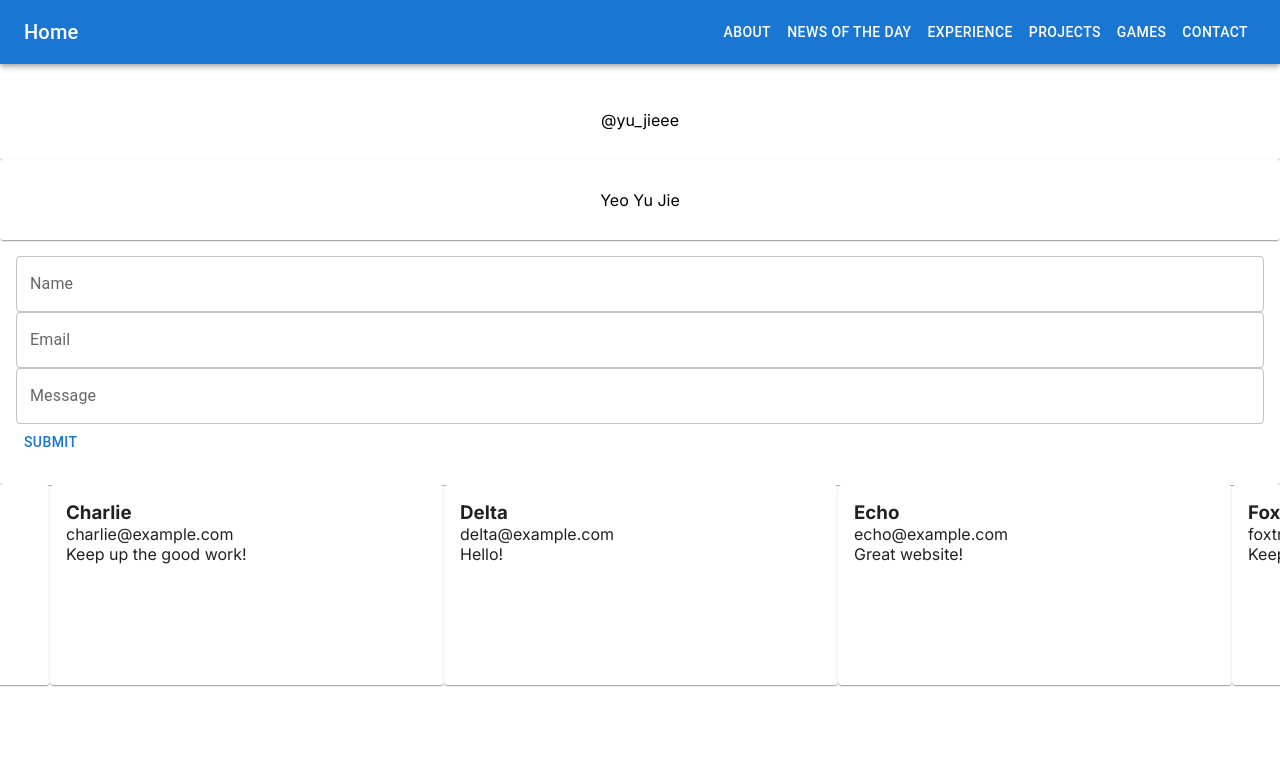
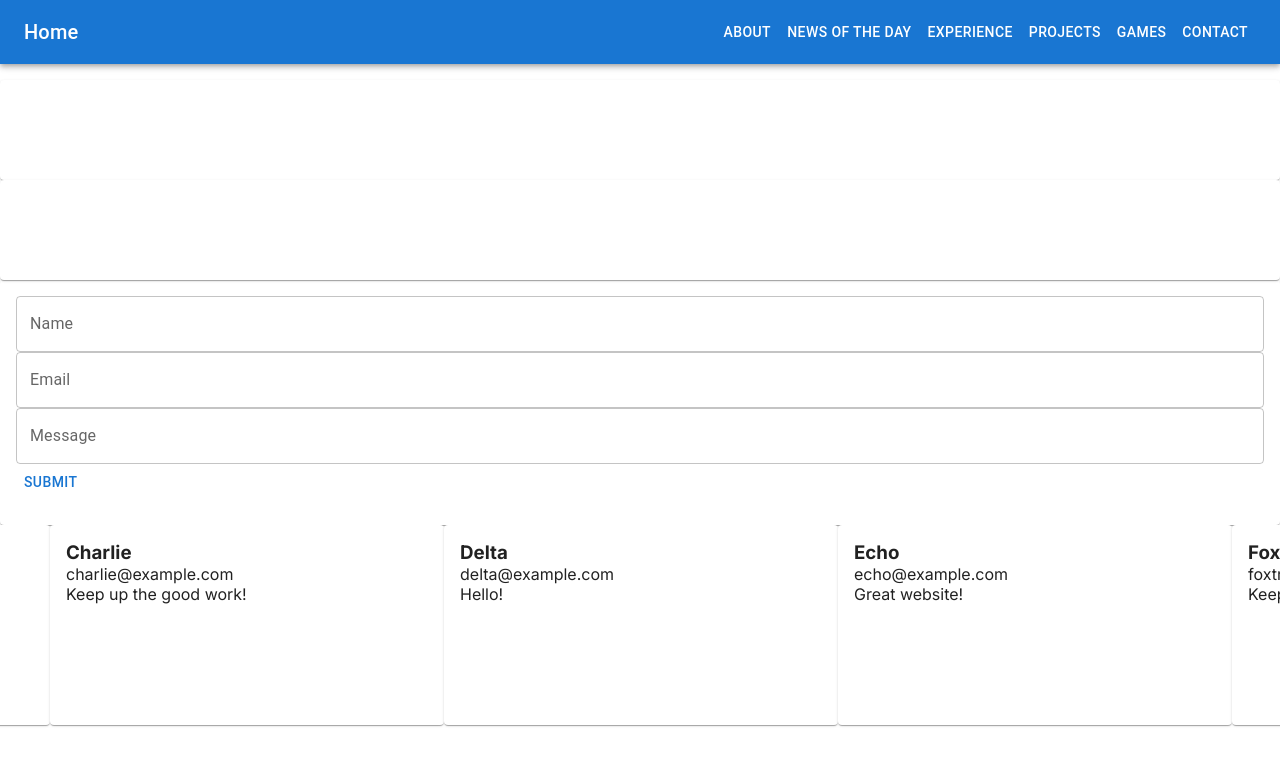
Before and after one commit to yeoyujie/developer-portfolio, a Next.js app: page /contact in a window 1280 px wide. Shown: the top 766 px of the page. Built offline with nearby package versions, Linux system fonts and the light colour scheme.

Commit message:
Added fade effect when hover over social media handle

```diff
--- a/src/components/SocialCard/component.css
+++ b/src/components/SocialCard/component.css
@@ -1,31 +1,26 @@
 .social-card {
   position: relative;
+  height: 100px;
+}
+
+.icon-button,
+.handle {
+  position: absolute;
+  top: 50%;
+  transform: translateY(-50%);
+  opacity: 0;
+  transition: opacity 0.3s;
+}
+
+.icon-button {
+  left: calc(50% - 20px);
 }
 
 .handle {
-  position: absolute;
-  top: 0;
-  left: 0;
-  right: 0;
-  bottom: 0;
-  display: flex;
-  align-items: center;
-  justify-content: center;
-  background-color: #fff;
-  color: #000;
-  transition: transform 0.3s ease-in-out;
+  left: calc(50% + 20px);
 }
 
+.social-card:hover .icon-button,
 .social-card:hover .handle {
-  transform: translateY(-100%);
+  opacity: 1;
 }
-
-.social-card:hover .handle::after {
-  content: "";
-  position: absolute;
-  top: -10px;
-  left: -10px;
-  right: -10px;
-  bottom: -10px;
-  background-image: url(https://s3-us-west-2.amazonaws.com/s.cdpn.io/9632/confetti.gif);
-}
--- a/src/components/SocialCard/index.tsx
+++ b/src/components/SocialCard/index.tsx
@@ -14,8 +14,10 @@ const SocialCard = ({ href, handle, children }: SocialCardProps) => {
   return (
     <Card className="social-card">
       <CardContent>
-        <IconButton href={href}>{children}</IconButton>
         <div className="handle">{handle}</div>
+        <IconButton href={href} className="icon-button">
+          {children}
+        </IconButton>
       </CardContent>
     </Card>
   );
```
Also changed, not shown: src/assets/LinkedIn.png (added), src/assets/instagram.png (added).
